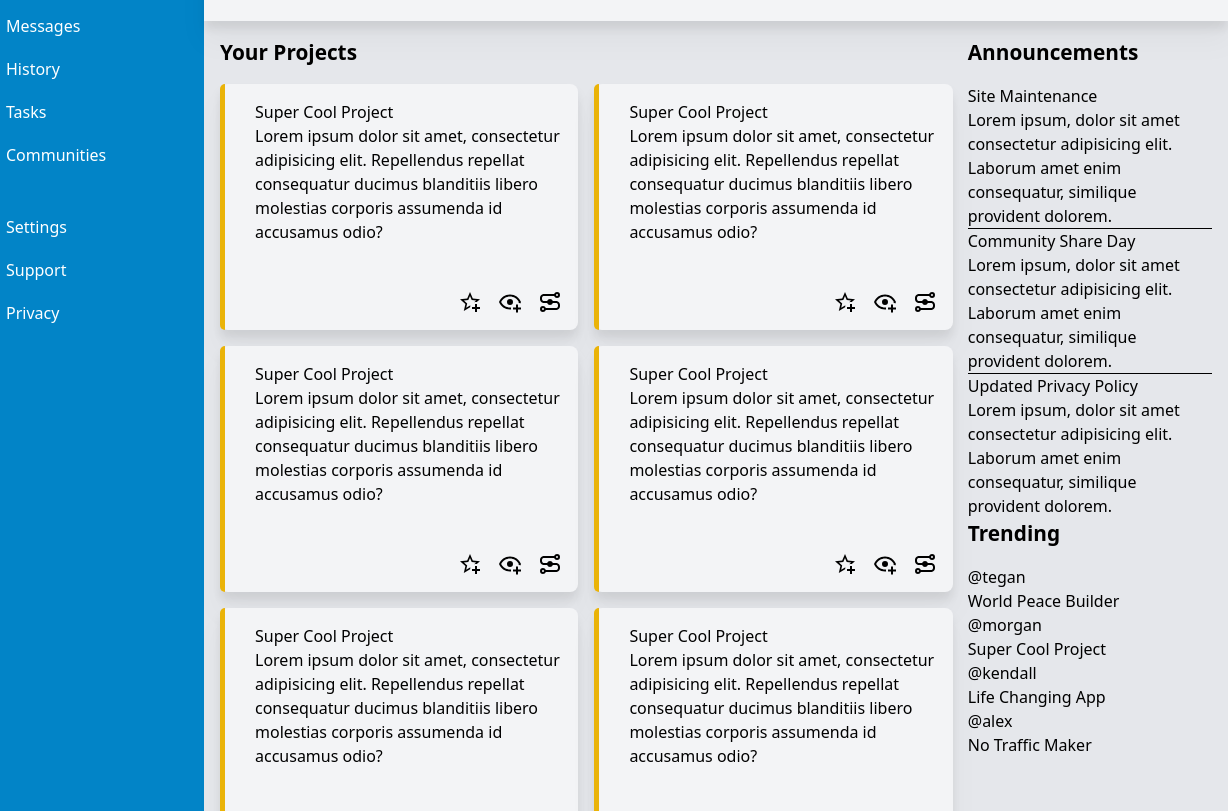
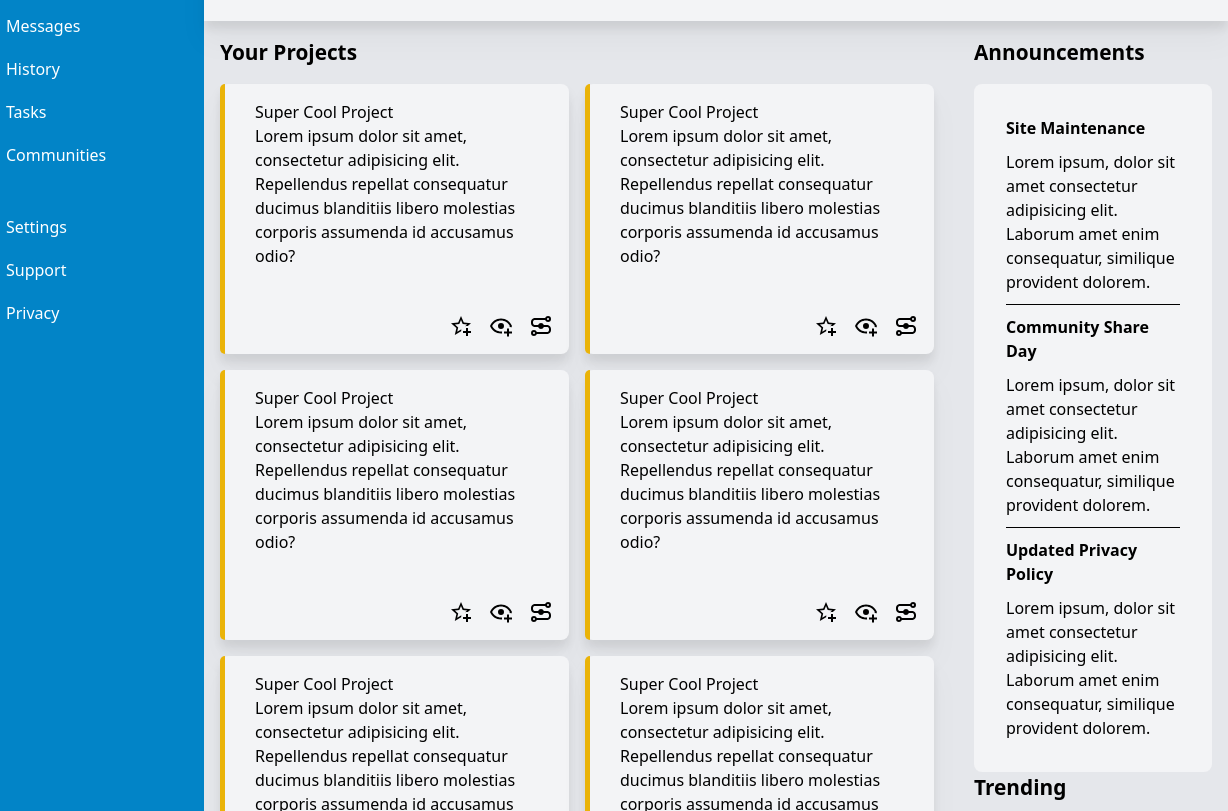
Before and after one commit to KalebLaBarrie/admin-dashboard, a plain HTML site: page index.html in a window 1280 px wide. Shown: the part 140-951 px from the top of the page, 52-1280 px from the left. Drawn offline with nearby package versions, Linux system fonts and the light colour scheme.

Commit message:
Complete Admin Dashboard

```diff
--- a/style.css
+++ b/style.css
@@ -141,8 +141,8 @@ svg {
   padding: 1rem;
   background-color: #e5e7eb;
   display: grid;
-  grid-template-columns: 3fr 1fr;
-  gap: 15px;
+  grid-template-columns: 3fr minmax(200px, 1fr);
+  gap: 40px;
 }
 
 .main-content svg {
@@ -192,3 +192,25 @@ svg {
   background-color: black;
   height: 1px;
 }
+
+.announcement-card {
+  background-color: #f3f4f6;
+  padding: 2rem;
+  border-radius: 8px;
+  display: flex;
+  flex-direction: column;
+  gap: 10px;
+}
+
+.announcement-card p {
+  font-weight: bold;
+}
+
+.trending-card {
+  background-color: #f3f4f6;
+  padding: 2rem;
+  border-radius: 8px;
+  display: flex;
+  flex-direction: column;
+  gap: 10px;
+}
```
